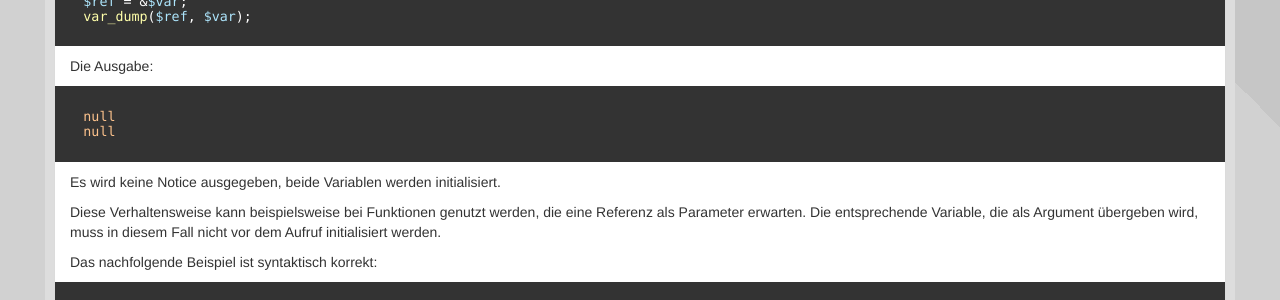
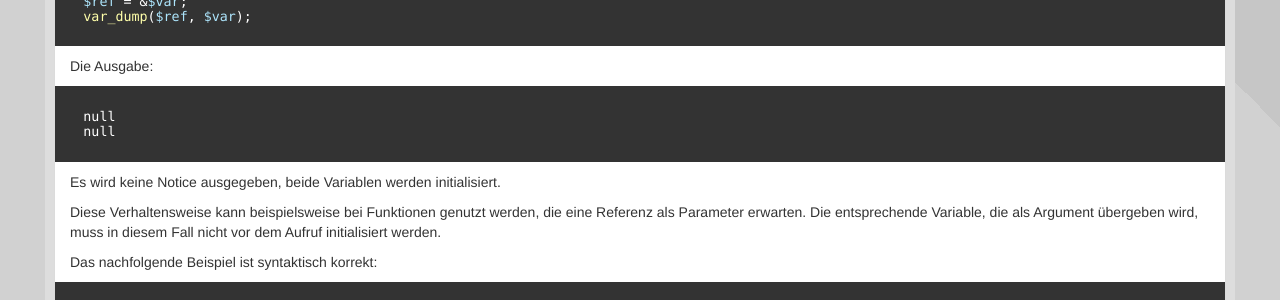
Before and after one commit to php-de/php-de.github.io, a Jekyll site: the page built from general/13_referenz.md, in a window 1280 px wide. Shown: the part 1318-1618 px from the top of the page. Built offline with Jekyll 4.4.1, drawn with Linux system fonts in a browser that asks for light colours; nearby versions of some CDN libraries.

Commit message:
Referenzen: Kleine Anpassungen an Code-Blöcken.

```diff
--- a/general/13_referenz.md
+++ b/general/13_referenz.md
@@ -93,7 +93,7 @@ var_dump($ref, $var);
 
 Die Ausgabe:
 
-~~~ php
+~~~
 null
 null
 ~~~
```
